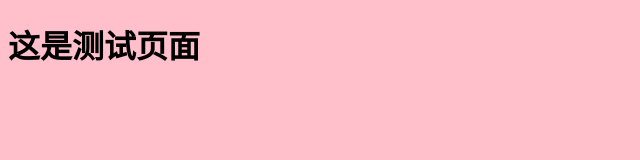
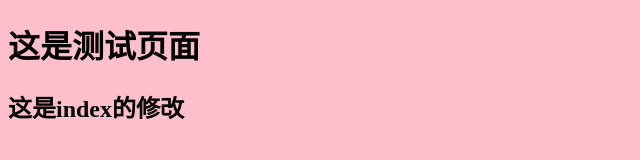
Before and after one commit to eightSnowPink/projeck_text_1, a plain HTML site: page index.html in a window 1280 px wide. Shown: the whole page, without its empty margins (0-640 px from the left). Drawn offline with Linux system fonts and the light colour scheme.

Commit message:
main的修改

```diff
--- a/index.html
+++ b/index.html
@@ -9,5 +9,6 @@
 </head>
 <body>
     <h1>这是测试页面</h1>
+    <h2>这是index的修改</h2>
 </body>
 </html>
```
